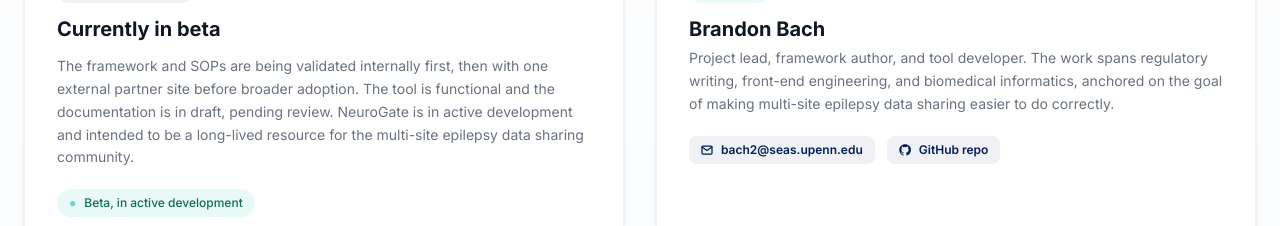
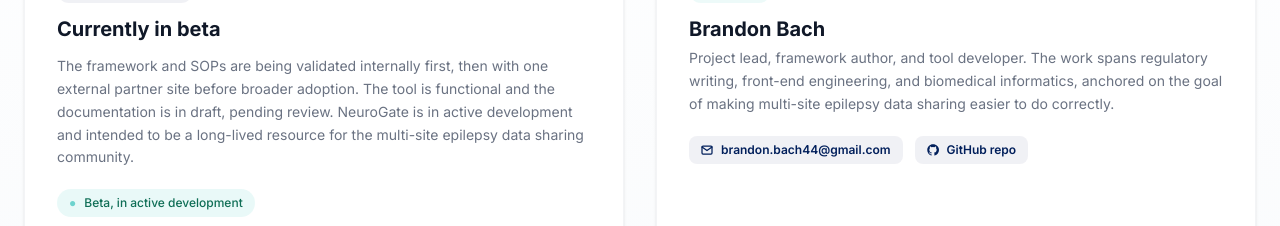
Before and after one commit to brandonbach44-sudo/Neurogate-Protocol, a React (Vite) app: page /about in a window 1280 px wide. Shown: the part 1461-1687 px from the top of the page. Built offline with nearby package versions, Linux system fonts and the light colour scheme.

Commit message:
Switch contact email to brandon.bach44@gmail.com sitewide

```diff
--- a/public/docs/onboarding.md
+++ b/public/docs/onboarding.md
@@ -182,7 +182,7 @@ Once Phase 5 reviews pass and onboarding completion is documented, the site is f
 
 | Item | Detail |
 |---|---|
-| Primary contact | Brandon Bach (bach2@seas.upenn.edu) |
+| Primary contact | Brandon Bach (brandon.bach44@gmail.com) |
 | Reference docs (always-current versions) | NeuroGate site `/docs` page (GOV-001, SOP-BIDS-001, SOP-PENNSIEVE-001, SOP-REDCAP-001, SOP-GUI-001) |
 | Pre-processing tool guides | NeuroGate site `/tools` page (dcm2niix and pydeface install + usage) |
 | Issue reporting | Email Onboarding Lead; track in site's local issues log |
--- a/public/docs/sop-bids.md
+++ b/public/docs/sop-bids.md
@@ -377,7 +377,7 @@ bids-validator /path/to/dataset/
 
 For questions or assistance with data organization:
 
-- **Primary Contact:** Brandon Bach (bach2@seas.upenn.edu)
+- **Primary Contact:** Brandon Bach (brandon.bach44@gmail.com)
 - **BIDS Specification:** https://bids-specification.readthedocs.io/
 - **iEEG-BIDS Extension:** https://bids-specification.readthedocs.io/en/stable/modality-specific-files/intracranial-electroencephalography.html
 
--- a/public/docs/sop-gui.md
+++ b/public/docs/sop-gui.md
@@ -384,7 +384,7 @@ The audit log satisfies ALCOA+ requirements:
 
 | Role | Contact |
 |---|---|
-| Tool developer | Brandon Bach (bach2@seas.upenn.edu) |
+| Tool developer | Brandon Bach (brandon.bach44@gmail.com) |
 | Project advisor | Nishant Sinha |
 | Bug reports | GitHub Issues: github.com/brandonbach44-sudo/Epilepsy_GUI |
 
--- a/public/docs/sop-pennsieve.md
+++ b/public/docs/sop-pennsieve.md
@@ -64,7 +64,7 @@ For CLI uploads only:
 2. Click **Sign Up**
 3. Enter your institutional email address and create a password
 4. Complete email verification
-5. Notify the project lead (Brandon Bach, bach2@seas.upenn.edu) with your registered email to be added to the workspace
+5. Notify the project lead (Brandon Bach, brandon.bach44@gmail.com) with your registered email to be added to the workspace
 
 ### 5.2 Generate API Key (Required for CLI Uploads Only)
 
@@ -292,7 +292,7 @@ After uploading (by either method), complete this checklist:
 - [ ] CT file and JSON sidecar in ses-postimplant/ct/
 - [ ] iEEG files, channels.tsv, and electrodes.tsv in ses-postimplant/ieeg/
 - [ ] File sizes match local files (no truncation during upload)
-- [ ] Notify the project lead (bach2@seas.upenn.edu) that upload is complete
+- [ ] Notify the project lead (brandon.bach44@gmail.com) that upload is complete
 
 ## 10. Audit and Logging Requirements
 
@@ -340,7 +340,7 @@ All audit records should be stored locally at your site and a copy provided to P
 
 ## 13. Contact and Support
 
-- **Primary Contact:** Brandon Bach (bach2@seas.upenn.edu)
+- **Primary Contact:** Brandon Bach (brandon.bach44@gmail.com)
 - **Pennsieve Documentation:** https://docs.pennsieve.io
 - **Pennsieve Agent GitHub:** https://github.com/Pennsieve/pennsieve-agent
 - **Pennsieve Support:** support@pennsieve.io
@@ -383,7 +383,7 @@ Best for: multi-subject uploads, large files, unreliable connections (supports r
 - [ ] CT + JSON in ses-postimplant/ct/
 - [ ] iEEG files + channels.tsv + electrodes.tsv in ses-postimplant/ieeg/
 - [ ] File sizes match local files
-- [ ] Notify the project lead at bach2@seas.upenn.edu
+- [ ] Notify the project lead at brandon.bach44@gmail.com
 
 ### Key Links
 
--- a/public/docs/sop-redcap.md
+++ b/public/docs/sop-redcap.md
@@ -506,7 +506,7 @@ To export the audit trail: navigate to **Logging** in the REDCap left menu. The
 
 For questions or assistance with metadata entry or REDCap:
 
-- **Primary Contact:** Brandon Bach (bach2@seas.upenn.edu)
+- **Primary Contact:** Brandon Bach (brandon.bach44@gmail.com)
 - **REDCap Documentation:** https://projectredcap.org/resources/
 - **BIDS Specification:** https://bids-specification.readthedocs.io/
 - **ILAE Classification:** https://www.ilae.org/guidelines/definition-and-classification
--- a/src/components/Footer.tsx
+++ b/src/components/Footer.tsx
@@ -94,7 +94,7 @@ export default function Footer() {
               </li>
               <li>
                 <a
-                  href="mailto:bach2@seas.upenn.edu"
+                  href="mailto:brandon.bach44@gmail.com"
                   className="no-underline text-sm transition-colors"
                   style={{ color: 'rgba(255,255,255,0.7)' }}
                   onMouseEnter={(e) => (e.currentTarget.style.color = TEAL)}
--- a/src/pages/AboutPage.tsx
+++ b/src/pages/AboutPage.tsx
@@ -220,7 +220,7 @@ export default function AboutPage() {
           </p>
           <div className="mt-5 flex flex-wrap items-center gap-3">
             <a
-              href="mailto:bach2@seas.upenn.edu"
+              href="mailto:brandon.bach44@gmail.com"
               className="no-underline inline-flex items-center gap-2 text-xs font-semibold px-3 py-1.5 rounded-lg transition-colors"
               style={{ backgroundColor: 'rgba(1,31,91,0.06)', color: PENN_BLUE }}
             >
@@ -228,7 +228,7 @@ export default function AboutPage() {
                 <path d="M4 4h16c1.1 0 2 .9 2 2v12c0 1.1-.9 2-2 2H4c-1.1 0-2-.9-2-2V6c0-1.1.9-2 2-2z" />
                 <polyline points="22,6 12,13 2,6" />
               </svg>
-              bach2@seas.upenn.edu
+              brandon.bach44@gmail.com
             </a>
             <a
               href="https://github.com/brandonbach44-sudo/Epilepsy_GUI"
```
Also changed, not shown: 1 other file (tests, documents, lock files or other folders).
